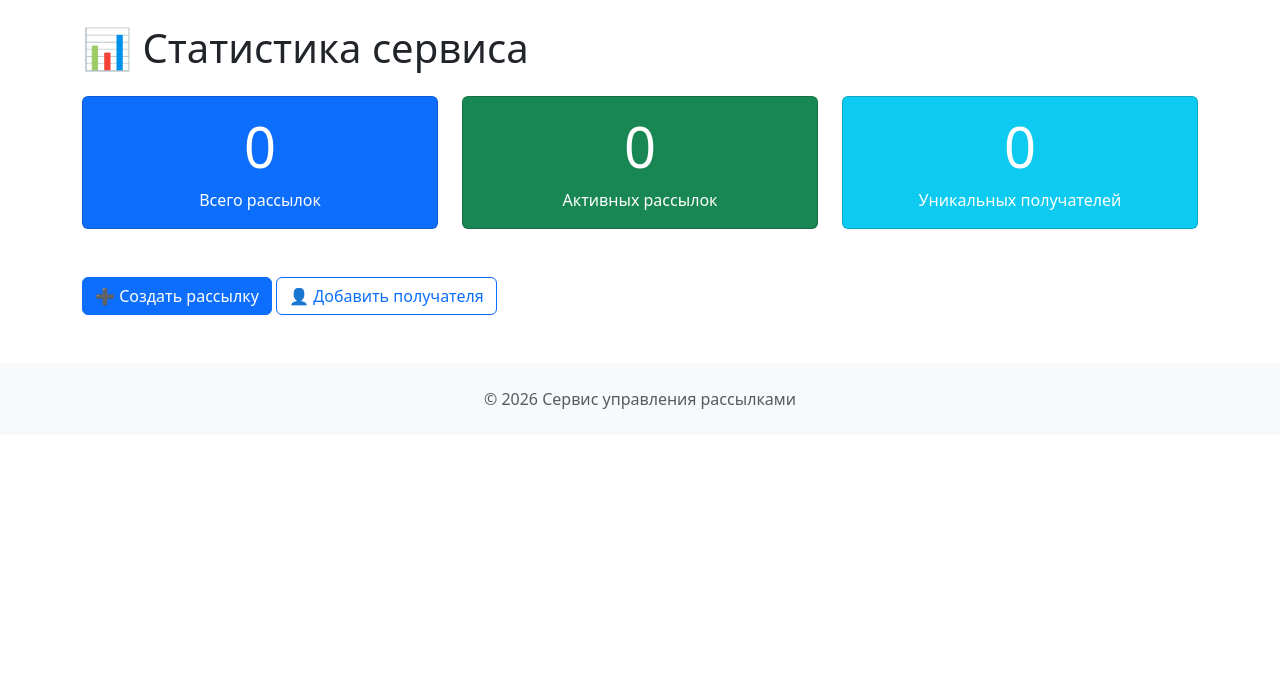
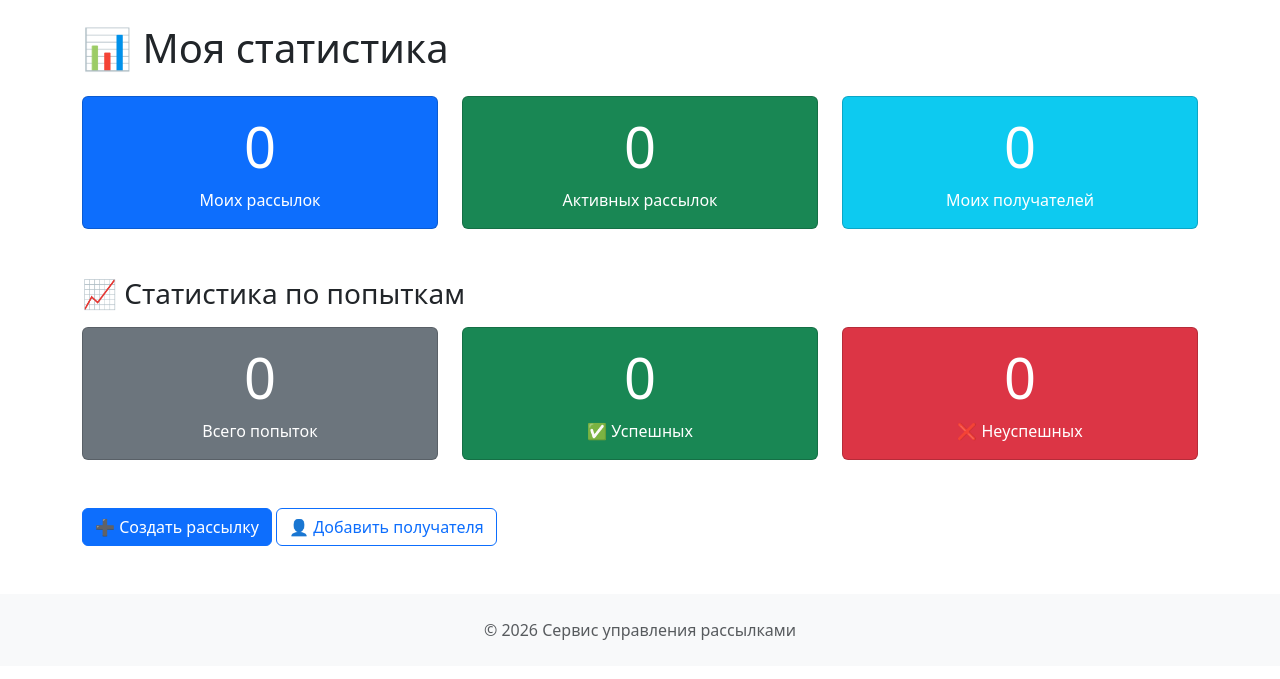
Before and after one commit to marfuta07/KR_4, a Django app: page / in a window 1280 px wide. Shown: the part 56-735 px from the top of the page. Run offline with Django 5.2, Linux system fonts and the light colour scheme; data that the repository does not hold is empty.

Commit message:
add statistics (personal/manager), fix message_list and attempts filter

```diff
--- a/mailings/templates/mailings/home.html
+++ b/mailings/templates/mailings/home.html
@@ -3,14 +3,25 @@
 {% block title %} - Главная{% endblock %}
 
 {% block content %}
-<h1 class="mb-4">📊 Статистика сервиса</h1>
+<h1 class="mb-4">
+    📊 {% if is_manager %}Общая статистика{% else %}Моя статистика{% endif %}
+</h1>
 
+{% if is_manager %}
+    <div class="alert alert-info">
+        Вы вошли как <strong>менеджер</strong>. Показана общая статистика по всем пользователям.
+    </div>
+{% endif %}
+
+{# Основные показатели #}
 <div class="row">
     <div class="col-md-4 mb-4">
         <div class="card text-white bg-primary h-100">
             <div class="card-body text-center">
                 <h2 class="display-4">{{ total_mailings }}</h2>
-                <p class="mb-0">Всего рассылок</p>
+                <p class="mb-0">
+                    {% if is_manager %}Всего рассылок{% else %}Моих рассылок{% endif %}
+                </p>
             </div>
         </div>
     </div>
@@ -28,12 +39,47 @@
         <div class="card text-white bg-info h-100">
             <div class="card-body text-center">
                 <h2 class="display-4">{{ unique_recipients }}</h2>
-                <p class="mb-0">Уникальных получателей</p>
+                <p class="mb-0">
+                    {% if is_manager %}Уникальных получателей{% else %}Моих получателей{% endif %}
+                </p>
             </div>
         </div>
     </div>
 </div>
 
+{# Статистика по попыткам #}
+<h3 class="mt-4 mb-3">📈 Статистика по попыткам</h3>
+
+<div class="row">
+    <div class="col-md-4 mb-4">
+        <div class="card text-white bg-secondary h-100">
+            <div class="card-body text-center">
+                <h2 class="display-4">{{ total_attempts }}</h2>
+                <p class="mb-0">Всего попыток</p>
+            </div>
+        </div>
+    </div>
+
+    <div class="col-md-4 mb-4">
+        <div class="card text-white bg-success h-100">
+            <div class="card-body text-center">
+                <h2 class="display-4">{{ successful_attempts }}</h2>
+                <p class="mb-0">✅ Успешных</p>
+            </div>
+        </div>
+    </div>
+
+    <div class="col-md-4 mb-4">
+        <div class="card text-white bg-danger h-100">
+            <div class="card-body text-center">
+                <h2 class="display-4">{{ failed_attempts }}</h2>
+                <p class="mb-0">❌ Неуспешных</p>
+            </div>
+        </div>
+    </div>
+</div>
+
+{# Кнопки #}
 <div class="mt-4">
     <a href="{% url 'mailings:mailing_create' %}" class="btn btn-primary">➕ Создать рассылку</a>
     <a href="{% url 'mailings:recipient_create' %}" class="btn btn-outline-primary">👤 Добавить получателя</a>
--- a/mailings/views.py
+++ b/mailings/views.py
@@ -227,19 +227,29 @@ class MailingDeleteView(LoginRequiredMixin, OwnerRequiredMixin, DeleteView):
 
 # ========== MailingAttempt (только просмотр) ==========
 
-class MailingAttemptListView(ListView):
-    """Список попыток рассылок"""
+class MailingAttemptListView(LoginRequiredMixin, ListView):
+    """Список попыток рассылок (только свои, для менеджера — все)"""
     model = MailingAttempt
     template_name = 'mailings/mailingattempt_list.html'
     context_object_name = 'attempts'
+    login_url = reverse_lazy('users:login')
 
+    def get_queryset(self):
+        """Фильтрация по owner через mailing__owner"""
+        queryset = MailingAttempt.objects.all()
+
+        # Менеджер видит всё
+        if self.request.user.groups.filter(name='Менеджеры').exists():
+            return queryset
+
+        # Обычный пользователь — только свои (через mailing.owner)
+        return queryset.filter(mailing__owner=self.request.user)
 
 class MailingAttemptDetailView(DetailView):
     """Детали попытки рассылки"""
     model = MailingAttempt
     template_name = 'mailings/mailingattempt_detail.html'
     context_object_name = 'attempt'
-
 
 # ========== Главная страница ==========
 
@@ -252,14 +262,45 @@ class HomeView(ListView):
     def get_context_data(self, **kwargs):
         context = super().get_context_data(**kwargs)
         now = timezone.now()
+        user = self.request.user
 
-        context['total_mailings'] = Mailing.objects.count()
-        context['active_mailings'] = Mailing.objects.filter(
+        # Если пользователь не авторизован — показываем общую статистику
+        if not user.is_authenticated:
+            is_manager = False
+            mailings = Mailing.objects.all()
+            attempts = MailingAttempt.objects.all()
+            recipients = Recipient.objects.all()
+        else:
+            # Менеджер видит общую статистику
+            is_manager = user.groups.filter(name='Менеджеры').exists()
+
+            if is_manager:
+                mailings = Mailing.objects.all()
+                attempts = MailingAttempt.objects.all()
+                recipients = Recipient.objects.all()
+            else:
+                mailings = Mailing.objects.filter(owner=user)
+                attempts = MailingAttempt.objects.filter(mailing__owner=user)
+                recipients = Recipient.objects.filter(owner=user)
+
+        context['total_mailings'] = mailings.count()
+        context['active_mailings'] = mailings.filter(
             start_time__lte=now,
             end_time__gte=now,
-            status=Mailing.STATUS_STARTED
+            status=Mailing.STATUS_STARTED,
+            is_active=True,
         ).count()
-        context['unique_recipients'] = Recipient.objects.count()
+        context['unique_recipients'] = recipients.count()
+
+        context['successful_attempts'] = attempts.filter(
+            status=MailingAttempt.STATUS_SUCCESS
+        ).count()
+        context['failed_attempts'] = attempts.filter(
+            status=MailingAttempt.STATUS_FAILED
+        ).count()
+        context['total_attempts'] = attempts.count()
+
+        context['is_manager'] = is_manager
 
         return context
 
```
Also changed, not shown: mailings/templates/mailings/message_list.html (+7 -3 lines).
